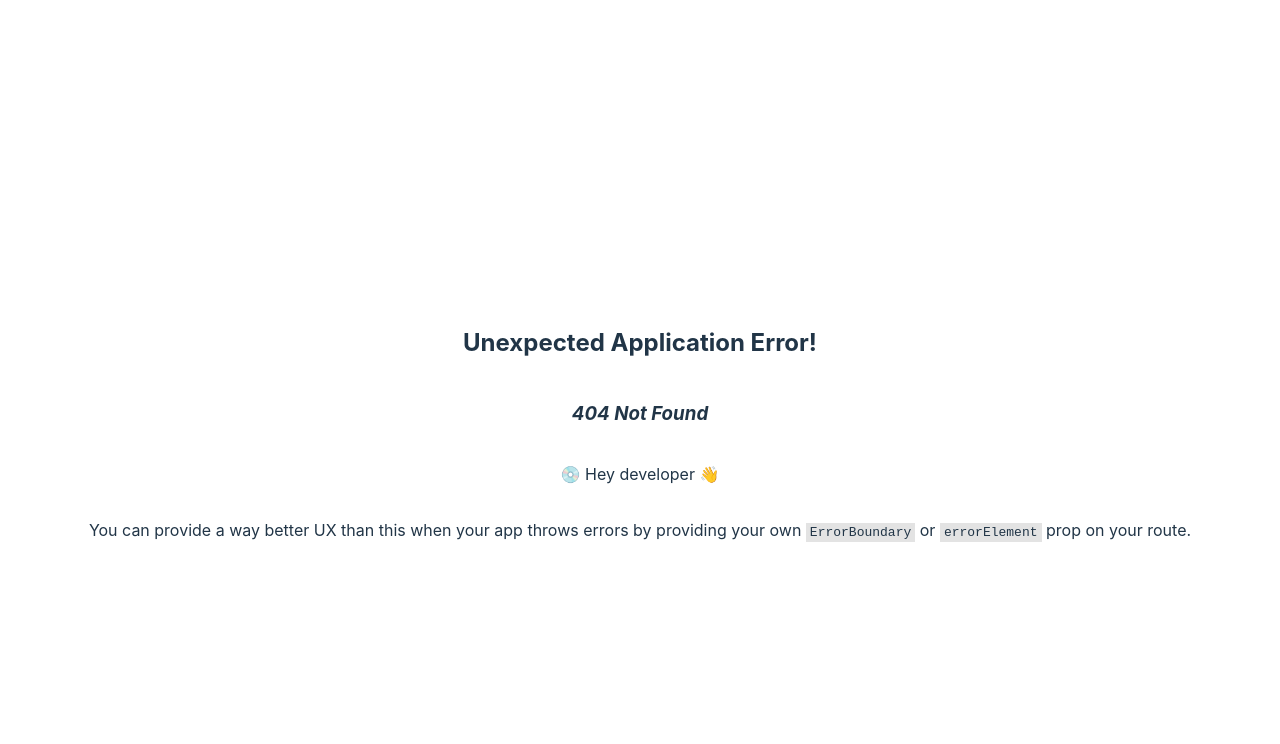
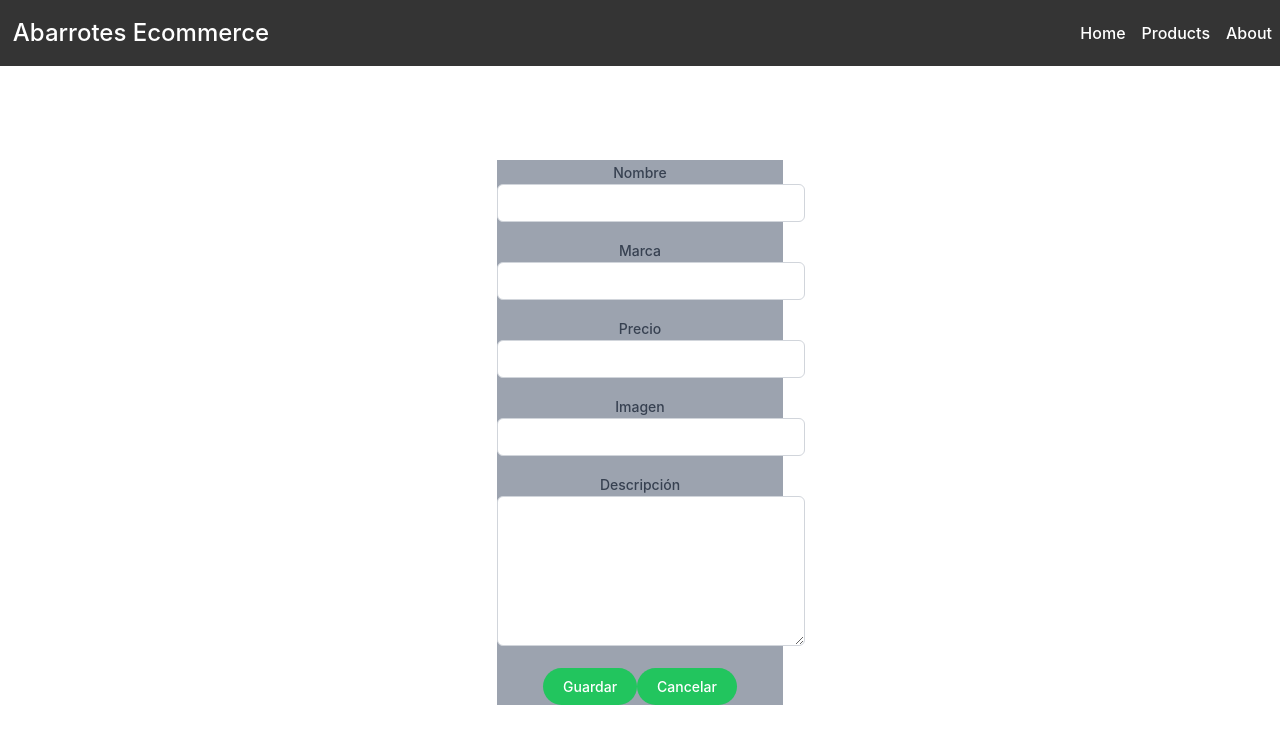
Before and after one commit to YoilinCastrillo/Abarrotes-Ecommerce, a React (Vite) app: page /update/1 in a window 1280 px wide. Before the commit this address had no page. Shown: the top 744 px of the page. Built offline with nearby package versions, Linux system fonts and the light colour scheme; no server answers.

Commit message:
Agregar_funcional + estilos a vista de agregar

```diff
--- a/src/App.css
+++ b/src/App.css
@@ -65,11 +65,11 @@ body{
   position: fixed;
   top: 0;
   left: 0;
-  width: 100%;
+  width: 99%;
   background-color: #343434;
   color: rgb(255, 255, 255);
   display: flex;
-  justify-content: space-around;
+  justify-content: space-between;
   align-items: center;
   padding: 1%;
 }
@@ -253,3 +253,26 @@ body{
 .custom-button:hover {
   background-color: #16a34a;
 }
+
+.custom-form {
+  box-shadow: 0 0 20px rgb(160, 160, 160);
+  width: 60vw;
+  height: 600px;
+  padding: 5%;
+  box-sizing: border-box;
+}
+
+.form-label{
+  margin: 30px 20px;
+  font-weight: bold;
+  text-align: left;
+}
+
+.form-control {
+  width: 70%;
+  padding: 8px;
+  margin-bottom: 20px;
+  border-radius: 4px;
+  border: 2px solid #103fbe;
+  text-align: left;
+}
--- a/src/components/AddForm.tsx
+++ b/src/components/AddForm.tsx
@@ -21,7 +21,7 @@ const AddForm = () => {
 
 
   return (
-    <form onSubmit={OnSubmit}>
+    <form onSubmit={OnSubmit} className="custom-form">
     <div>
       <label htmlFor="idInput" className="form-label">Id</label>
       <input
--- a/src/components/DetailProduct.tsx
+++ b/src/components/DetailProduct.tsx
@@ -25,7 +25,7 @@ const DetailProduct = () => {
         <p>Precio: {product?.precio}</p>
         <p>Descripcion: {product?.descripcion}</p>
         <button className="eliminar" type="button">Eliminar</button>
-        <Link to={`/edit/${productId}`}>
+        <Link to={`/update/${product?.id}`}>
           <button className="editar" type="button">Editar</button>
         </Link>
       </div>
--- a/src/components/SingleProducts.tsx
+++ b/src/components/SingleProducts.tsx
@@ -5,7 +5,7 @@ export default function SingleProduct({ product }: { product: Productos }) {
   return (
     <>
     <section className="TProducto">
-        <img src={product.imagen} alt={product.nombre} />
+        <img src={product.imagen}/>
         <h1>{product.nombre}</h1>
         <p>{product.marca}</p>
         <p>{product.precio}</p>
--- a/src/components/TopBar.tsx
+++ b/src/components/TopBar.tsx
@@ -1,4 +1,5 @@
 import '../App.css'
+import { Link } from 'react-router-dom';
 
 function TopBar() {
 
@@ -10,7 +11,7 @@ function TopBar() {
         <a href="#" className="TopBar-logo">Abarrotes Ecommerce</a>
       </div>
       <div className="TopBar-links">
-        <a href="#" className="TopBar-link">Home</a>
+      <Link to="/" className="TopBar-link">Home</Link>
         <a href="#" className="TopBar-link">Products</a>
         <a href="#" className="TopBar-link">About</a>
       </div>
--- a/src/components/UpdateProduct.tsx
+++ b/src/components/UpdateProduct.tsx
@@ -1,8 +1,8 @@
 import { useParams } from "react-router-dom";
 import usePutProducts from "../hooks/Products/usePutProducts";
-import { updateProduct } from "../../services/Products";
-import useGetProductById from "../hooks/Products/useGetProductById";
-import "./UpdateProductForm.css"; // Importa tu archivo CSS aquí si aún no lo has hecho
+//import { updateProduct } from "../../services/Products";
+//import useGetProductById from "../hooks/Products/useGetProductById";
+//import "./UpdateProductForm.css"; // Importa tu archivo CSS aquí si aún no lo has hecho
 
 export default function UpdateProductForm() {
   const { productId } = useParams<{ productId: string }>();
--- a/src/hooks/Products/usePutProducts.ts
+++ b/src/hooks/Products/usePutProducts.ts
@@ -25,7 +25,7 @@ export default function usePutProduct(productId: string) {
   const onSubmit = handleSubmit(async (data: Productos) => {
     try {
       await updateProduct(productId, data);
-      navigate('/product')
+      navigate('/')
     } catch (error) {
       console.error("Error al actualizar:", error);
     }
--- a/src/main.tsx
+++ b/src/main.tsx
@@ -5,7 +5,7 @@ import './index.css'
 import Home from './pages/Home';
 import NewPage from './pages/NewPage';
 import Detail from './pages/Detail';
-
+import Update from './pages/Update';
 const router = createBrowserRouter([
   {
     path: "/",
@@ -19,6 +19,10 @@ const router = createBrowserRouter([
   {
     path: "/productos/:productId",
     element: <Detail></Detail>
+  },
+  {
+    path: "/update/:productId",
+    element: <Update></Update>
   }
 ]);
 
--- /dev/null
+++ b/src/pages/Update.tsx
@@ -0,0 +1,16 @@
+import UpdateProduct from "../components/UpdateProduct"
+import TopBar from '../components/TopBar';
+
+
+const Update = () => {
+  return (
+
+    <div>
+       <TopBar/>
+       <UpdateProduct/>
+    </div>
+
+  )
+}
+
+export default Update
--- a/src/services/Products.ts
+++ b/src/services/Products.ts
@@ -117,7 +117,7 @@ export async function getAllProducts() {
     let response;
     try {
       response = await fetch(
-        `https://${import.meta.env.VITE_API_URL}..mockapi.io/Abarrotes/${productId}`,
+        `https://${import.meta.env.VITE_API_URL}.mockapi.io/Abarrotes/${productId}`,
         {
           method: "PUT",
           headers: { "Content-Type": "application/json" },
```
